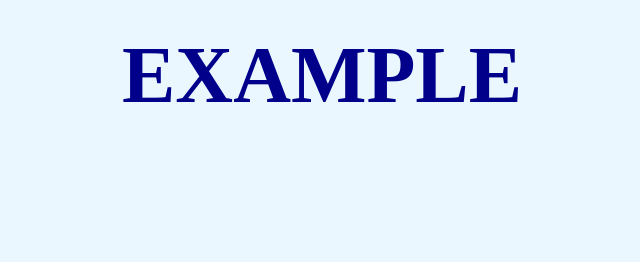
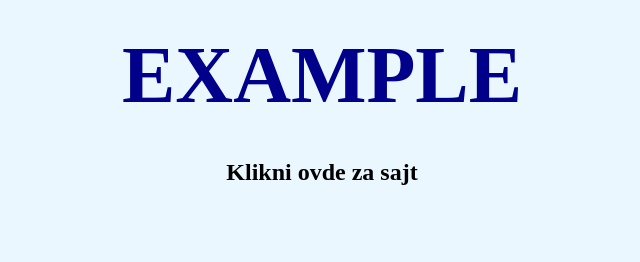
Before and after one commit to zorickomerc/Homework1, a plain HTML site: page index.html in a window 1280 px wide. Shown: the whole page, without its empty margins (318-958 px from the left). Drawn offline with Linux system fonts and the light colour scheme.

Commit message:
Comitting changes uvece

```diff
--- a/index.html
+++ b/index.html
@@ -25,8 +25,27 @@
        padding: 0%;
        color: black;
     }
+    a {
+        text-decoration: none;
+        cursor: pointer;
+    }
+    .sajt {
+        padding: 20px;
+        text-align: center;
+        color: black;
+        text-decoration: none;
+        transition: 0.3s;
+        margin: 20px, 35px, 0px, 35px;
+        height: 10vh;
+    }
+    .sajt:hover {
+        transform: scale(1.1);
+    }
 </style>
 <h1>EXAMPLE</h1>
+<p>...</p>
+
+    <a href="./secondtry/index.html"><h2 class="sajt">Klikni ovde za sajt</h2></a>
 
 
 <body>
```
Also changed, not shown: 1 other file.
